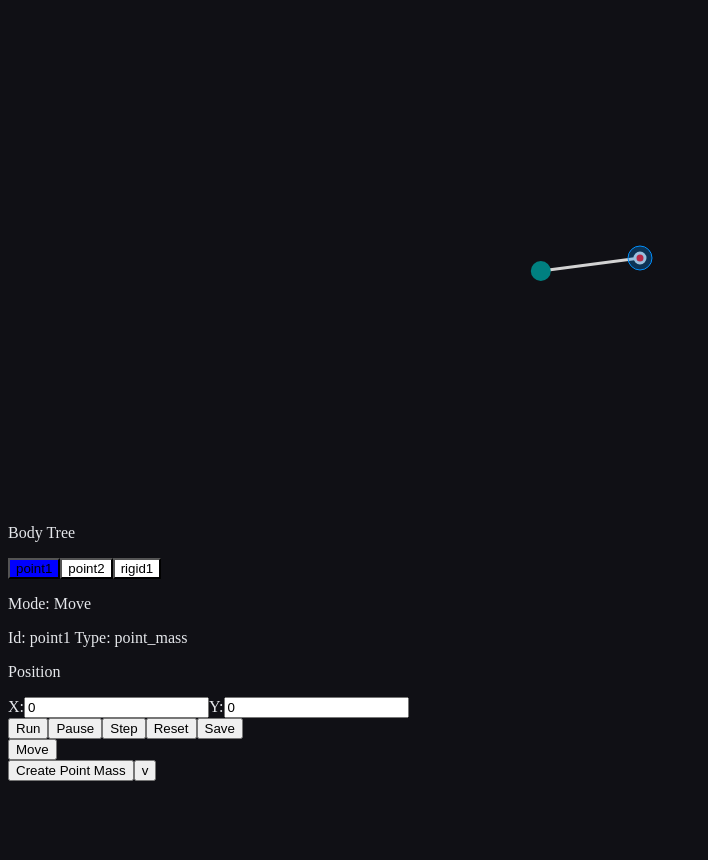
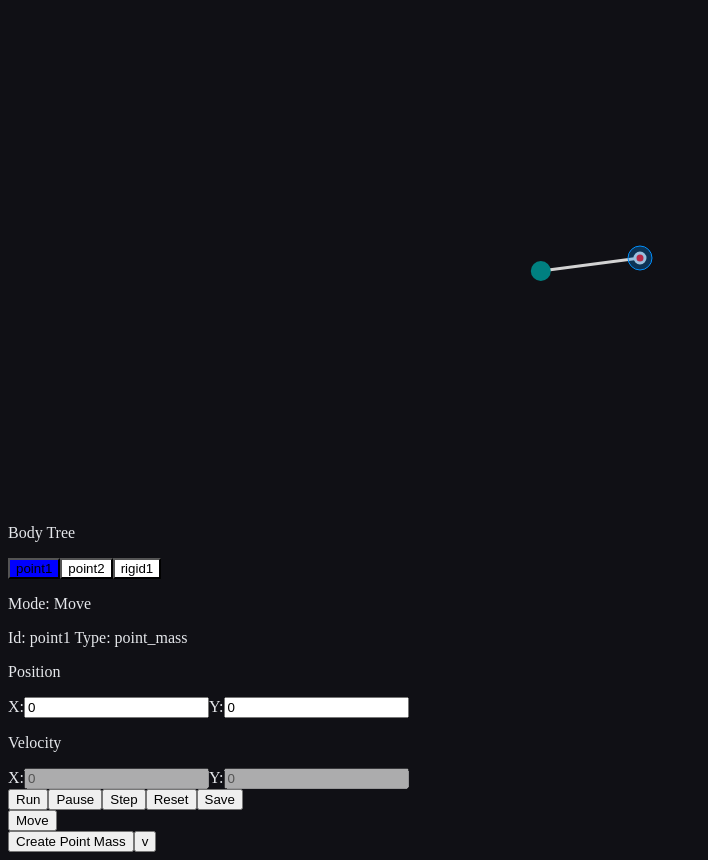
Before and after one commit to sokmontrey/dynamical-js, a React (Vite) app: page / in a window 1280 px wide. Both pictures are taken after a click on the button "point1". Shown: the whole page, without its empty margins (0-708 px from the left). Before the commit the page ends 800 px from the top, so only its background shows below. Built offline with nearby package versions, Linux system fonts and the light colour scheme.

Commit message:
fix + refac: panel key for different body + better way of switching the panel

```diff
--- a/src/core-physic/PhysicBody.ts
+++ b/src/core-physic/PhysicBody.ts
@@ -17,6 +17,7 @@ export default abstract class PhysicBody implements Serializable<PhysicBodyProps
 
 	protected on_update: (() => void) | null = null;
 
+	public abstract panel: React.FC<any>;
 	public abstract renderer: PhysicBodyRenderer;
 	public abstract interactor: Interactor;
 
--- a/src/core-physic/PointMass.ts
+++ b/src/core-physic/PointMass.ts
@@ -2,6 +2,7 @@ import PointMassInteractor from "../interactor/PointMassInteractor.ts";
 import PointMassRenderer from "../body-renderer/PointMassRenderer.ts";
 import Vec2 from "../utils/Vector.ts";
 import PhysicBody, {PhysicBodyProps, PhysicBodyType} from "./PhysicBody.ts";
+import PointMassPanel from "../ui-components/property-panel/PointMassPanel.tsx";
 
 export interface PointMassProps extends PhysicBodyProps {
 	position?: Vec2,
@@ -23,6 +24,7 @@ export default class PointMass extends PhysicBody {
 	private mass: number;
 	private is_static: boolean;
 
+	public panel: React.FC<any> = PointMassPanel;
 	public renderer: PointMassRenderer;
 	public interactor: PointMassInteractor;
 
@@ -198,8 +200,8 @@ export default class PointMass extends PhysicBody {
 	*	Update current position based on total accelration and previous position
 	*		enabling position-based dynamic (verlet integration).
 	**/
-	update(delta_time: number) {
-		if (this.is_static) return this;
+	update(delta_time: number): void {
+		if (this.is_static) return;
 		const acc = this.getTotalAcceleration();
 		const vel = this.curr_pos
 			.sub(this.prev_pos)
@@ -209,7 +211,6 @@ export default class PointMass extends PhysicBody {
 		this.curr_pos = this.curr_pos.add(vel.mul(delta_time));
 		this.net_force = Vec2.zero();
 		this.triggerOnUpdate();
-		return this;
 	}
 
 	serialize(): PointMassProps {
--- a/src/core-physic/RigidConstraint.ts
+++ b/src/core-physic/RigidConstraint.ts
@@ -4,6 +4,7 @@ import PhysicBody, {PhysicBodyType} from "./PhysicBody";
 import PointMass from "./PointMass";
 import Vec2 from "../utils/Vector.ts";
 import { PhysicBodyProps } from "../core-physic/PhysicBody.ts";
+import RigidConstraintPanel from "../ui-components/property-panel/RigidConstraintPanel.tsx";
 
 export interface RigidConstraintProps extends PhysicBodyProps {
 	is_broken?: boolean;
@@ -21,6 +22,7 @@ export default class RigidConstraint extends PhysicBody {
 	protected diff: number;
 	protected corr: number;
 
+	public panel: React.FC<any> = RigidConstraintPanel;
 	public renderer: RigidConstraintRenderer;
 	public interactor: RigidConstraintInteractor;
 
--- a/src/hooks/useModeManager.ts
+++ b/src/hooks/useModeManager.ts
@@ -12,7 +12,11 @@ export default function useModeManagement() {
             setMode(new_mode);
             if (new_mode !== ModeType.MOVE) return;
             const move_mode = ModeManager.getCurrentMode() as MoveMode;
-            move_mode.setOnSelectionChange(setSelectedBodyIds);
+            move_mode.setOnSelectionChange((selected_bodies) => {
+                const selected_body_ids = Array.from(selected_bodies)
+                    .map(body => body.getId() ?? "Unknown");
+                setSelectedBodyIds(selected_body_ids);
+            });
         });
         ModeManager.toMoveMode();
     }, []);
--- a/src/mode/MoveMode.ts
+++ b/src/mode/MoveMode.ts
@@ -14,7 +14,7 @@ export default class MoveMode extends Mode {
     // Selection properties
     private selected_bodies: Set<PhysicBody>;
     private hovered_body: PhysicBody | null;
-    private on_selection_change: (selected_body_ids: string[]) => void;
+    private on_selection_change: (selected_bodies: Set<PhysicBody>) => void;
 
     // Drag properties
     private is_dragging: boolean;
@@ -65,9 +65,7 @@ export default class MoveMode extends Mode {
     }
 
     private notifySelectionChange(): void {
-        const selected_ids = Array.from(this.selected_bodies)
-            .map(body => body.getId() ?? "");
-        this.on_selection_change(selected_ids);
+        this.on_selection_change(this.selected_bodies);
     }
 
     public onMouseClick(button: MouseButton): void {
@@ -207,7 +205,8 @@ export default class MoveMode extends Mode {
             .map(body => body.getId() ?? "");
     }
 
-    public setOnSelectionChange(callback: (selected_body_ids: string[]) => void): void {
+    // TODO: just pass in the body directly
+    public setOnSelectionChange(callback: (selected_bodies: Set<PhysicBody>) => void): void {
         this.on_selection_change = callback;
     }
 
--- a/src/ui-components/input/VectorInput.tsx
+++ b/src/ui-components/input/VectorInput.tsx
@@ -2,28 +2,32 @@ import Vec2, { vec2 } from "../../utils/Vector";
 
 export interface VectorInputProps {
     value: Vec2;
-    onChange: (value: Vec2) => void;
+    onChange?: (value: Vec2) => void;
+    enable?: boolean;
 }
 
 export default function VectorInput({
     value,
-    onChange
+    onChange,
+    enable = true
 }: VectorInputProps) {
     return <div>
         <label>X:
             <input
+                disabled={!enable}
                 type="number"
                 value={value.x}
                 onChange={(e) => {
-                    onChange(vec2(Number(e.target.value), value.y));
+                    onChange?.(vec2(Number(e.target.value), value.y));
                 }} />
         </label>
         <label>Y:
             <input
+                disabled={!enable}
                 type="number"
                 value={value.y}
                 onChange={(e) => {
-                    onChange(vec2(value.x, Number(e.target.value)));
+                    onChange?.(vec2(value.x, Number(e.target.value)));
                 }} />
         </label>
     </div>;
--- a/src/ui-components/main-ui/PropertyPanel.tsx
+++ b/src/ui-components/main-ui/PropertyPanel.tsx
@@ -1,6 +1,4 @@
-import PhysicBody, { PhysicBodyType } from '../../core-physic/PhysicBody';
-import PointMassPanel from '../property-panel/PointMassPanel';
-import RigidConstraintPanel from '../property-panel/RigidConstraintPanel';
+import PhysicBody from '../../core-physic/PhysicBody';
 
 export interface PropertyPanelProps {
     body: PhysicBody | null;
@@ -10,16 +8,8 @@ export default function PropertyPanel({
     body,
 }: PropertyPanelProps) {
     if (!body) return <></>;
-
-    const body_panel_map: Record<PhysicBodyType, React.FC<any>> = {
-        [PhysicBodyType.POINT_MASS]: PointMassPanel,
-        [PhysicBodyType.RIGID_CONSTRAINT]: RigidConstraintPanel,
-    };
-
-    const BodyPanel = body_panel_map[body.getType()];
-
     return <div>
         <p>Id: {body.getId()} Type: {body.getType()}</p>
-        <BodyPanel body={body} />
+        <body.panel body={body} key={body.getId()} />
     </div>;
 }
--- a/src/ui-components/property-panel/PointMassPanel.tsx
+++ b/src/ui-components/property-panel/PointMassPanel.tsx
@@ -7,19 +7,22 @@ export default function PointMassPanel({
     body
 }: { body: PhysicBody }) {
     const point_mass = body as PointMass;
+
     const [position, setPosition] = useState(point_mass.getPosition());
+    const [velocity, setVelocity] = useState(point_mass.getVelocity());
 
     useEffect(() => {
         const unsubscribe = point_mass.setOnUpdate(() => {
             setPosition(point_mass.getPosition());
+            setVelocity(point_mass.getVelocity());
         });
         return () => unsubscribe();
     }, [point_mass]);
 
     return <div>
         <p>Position</p>
-        <VectorInput
-            value={position}
-            onChange={setPosition} />
+        <VectorInput value={position} onChange={setPosition}/>
+        <p>Velocity</p>
+        <VectorInput value={velocity} enable={false}/>
     </div>;
 }
--- a/src/ui-components/property-panel/RigidConstraintPanel.tsx
+++ b/src/ui-components/property-panel/RigidConstraintPanel.tsx
@@ -1,10 +1,11 @@
 import { useEffect, useState } from "react";
 import RigidConstraint from "../../core-physic/RigidConstraint";
 import Vec2 from "../../utils/Vector";
+import PhysicBody from "../../core-physic/PhysicBody";
 
 export default function PointMassPanel({
-    rigid_constraint
-}: { rigid_constraint: RigidConstraint }) {
+    body
+}: { body: PhysicBody }) {
     // const [position, setPosition] = useState(rigid_constraint.getPosition());
 
     // useEffect(() => {
```
